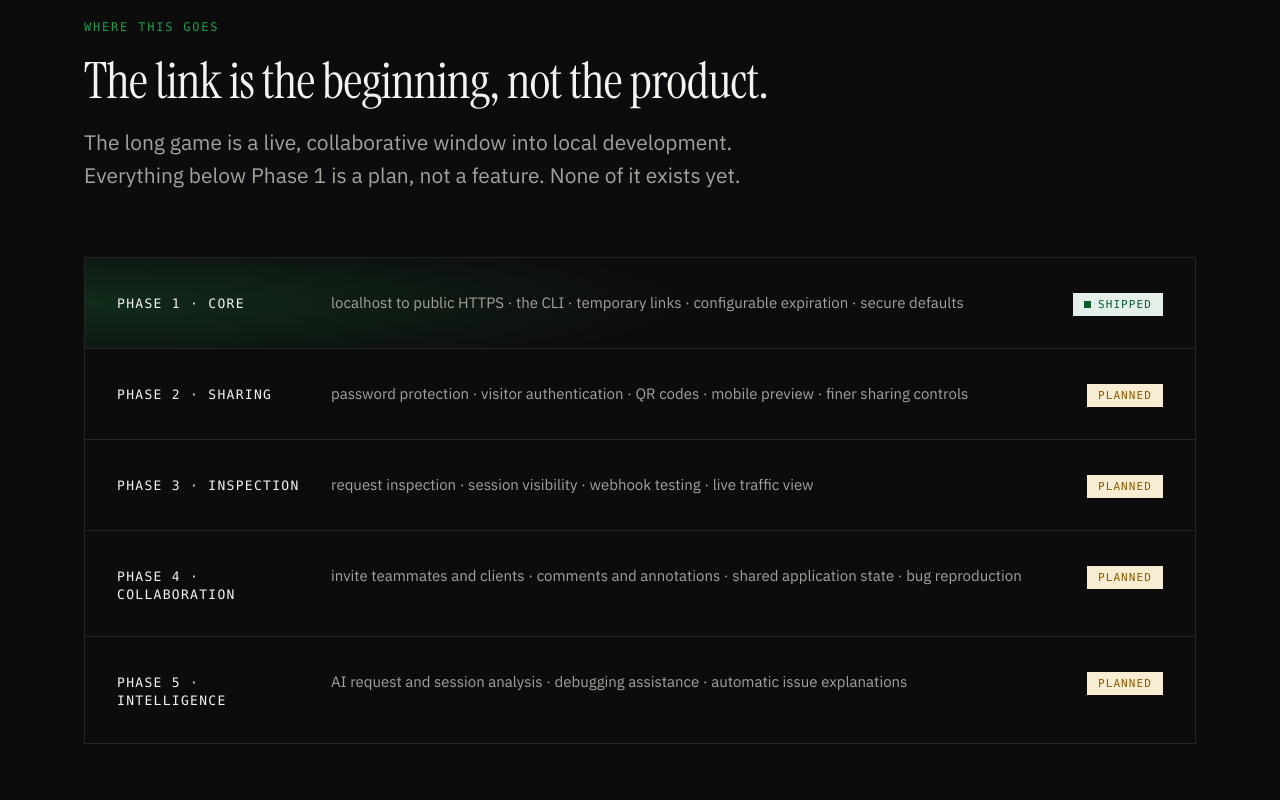
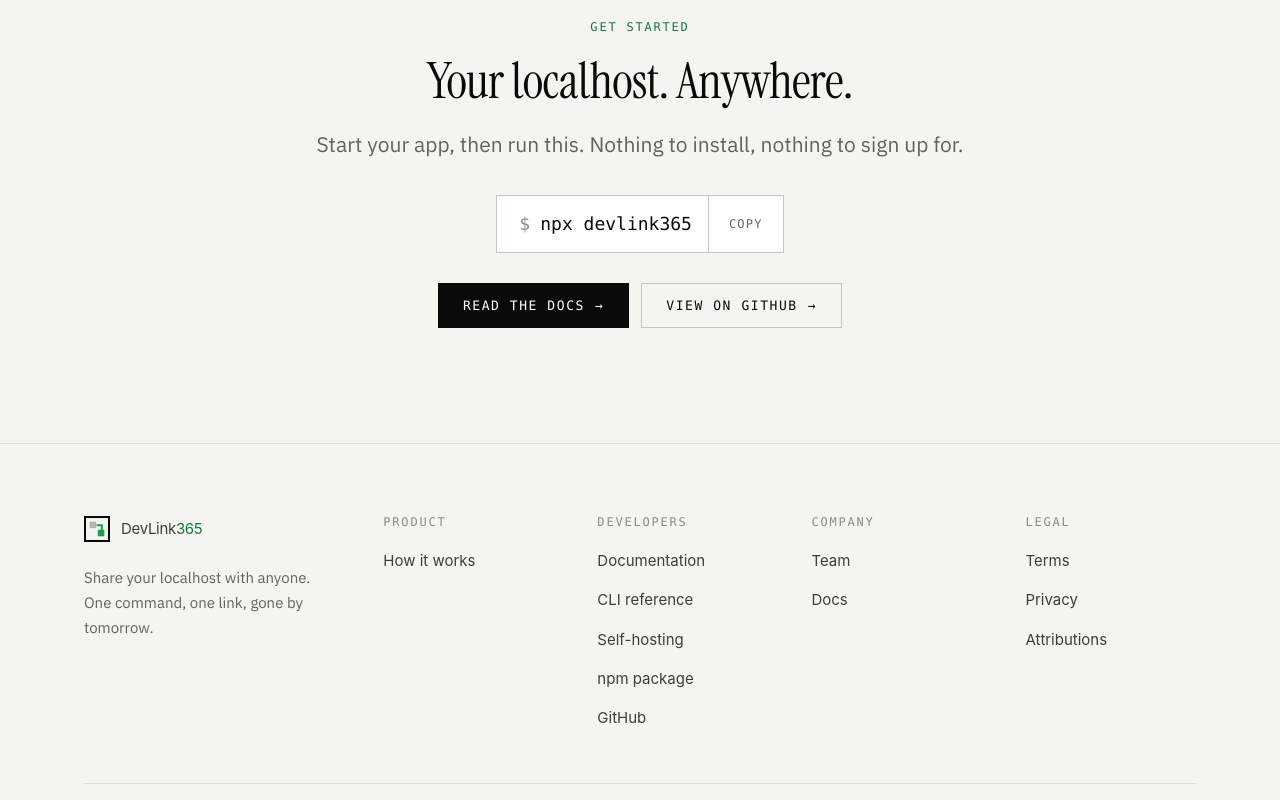
Before and after one commit to codehost-commit/devlink365-website, a plain HTML site: page index.html in a window 1280 px wide. Shown: the part 4280-5080 px from the top of the page. Drawn offline with Linux system fonts and the light colour scheme.

Commit message:
Remove roadmap section

```diff
--- a/index.html
+++ b/index.html
@@ -261,48 +261,6 @@
   </div>
 </section>
 
-<!-- =========================== ROADMAP ============================ -->
-<section class="section section--dark" id="roadmap">
-  <div class="wrap">
-    <div class="section-head" data-reveal>
-      <p class="eyebrow">Where this goes</p>
-      <h2 style="color:#f4f4f0">The link is the beginning, not the product.</h2>
-      <p class="lead" style="color:var(--dark-muted)">
-        The long game is a live, collaborative window into local development.
-        Everything below Phase&nbsp;1 is a plan, not a feature. None of it exists yet.
-      </p>
-    </div>
-
-    <div class="phases" data-reveal>
-      <div class="phase phase--now">
-        <p class="phase__name">Phase 1 &middot; Core</p>
-        <p class="phase__items">localhost to public HTTPS &middot; the CLI &middot; temporary links &middot; configurable expiration &middot; secure defaults</p>
-        <span class="pill pill--ok"><span class="pill__dot" aria-hidden="true"></span>Shipped</span>
-      </div>
-      <div class="phase">
-        <p class="phase__name">Phase 2 &middot; Sharing</p>
-        <p class="phase__items">password protection &middot; visitor authentication &middot; QR codes &middot; mobile preview &middot; finer sharing controls</p>
-        <span class="pill pill--soon">Planned</span>
-      </div>
-      <div class="phase">
-        <p class="phase__name">Phase 3 &middot; Inspection</p>
-        <p class="phase__items">request inspection &middot; session visibility &middot; webhook testing &middot; live traffic view</p>
-        <span class="pill pill--soon">Planned</span>
-      </div>
-      <div class="phase">
-        <p class="phase__name">Phase 4 &middot; Collaboration</p>
-        <p class="phase__items">invite teammates and clients &middot; comments and annotations &middot; shared application state &middot; bug reproduction</p>
-        <span class="pill pill--soon">Planned</span>
-      </div>
-      <div class="phase">
-        <p class="phase__name">Phase 5 &middot; Intelligence</p>
-        <p class="phase__items">AI request and session analysis &middot; debugging assistance &middot; automatic issue explanations</p>
-        <span class="pill pill--soon">Planned</span>
-      </div>
-    </div>
-  </div>
-</section>
-
 <!-- ============================= CTA ============================== -->
 <section class="section cta">
   <div class="wrap" data-reveal>
@@ -352,7 +310,6 @@
         <h4>Product</h4>
         <ul>
           <li><a href="/#how">How it works</a></li>
-          <li><a href="/#roadmap">Roadmap</a></li>
         </ul>
       </div>
 
```
